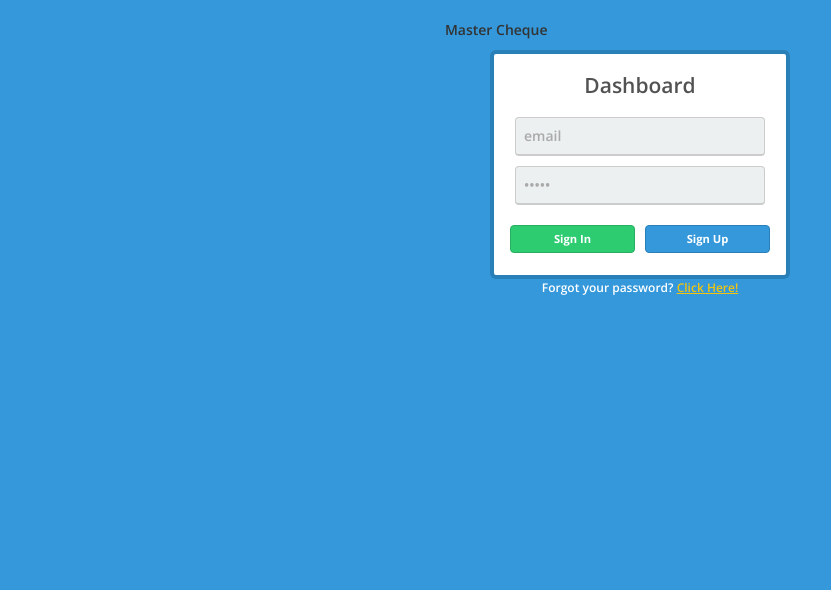
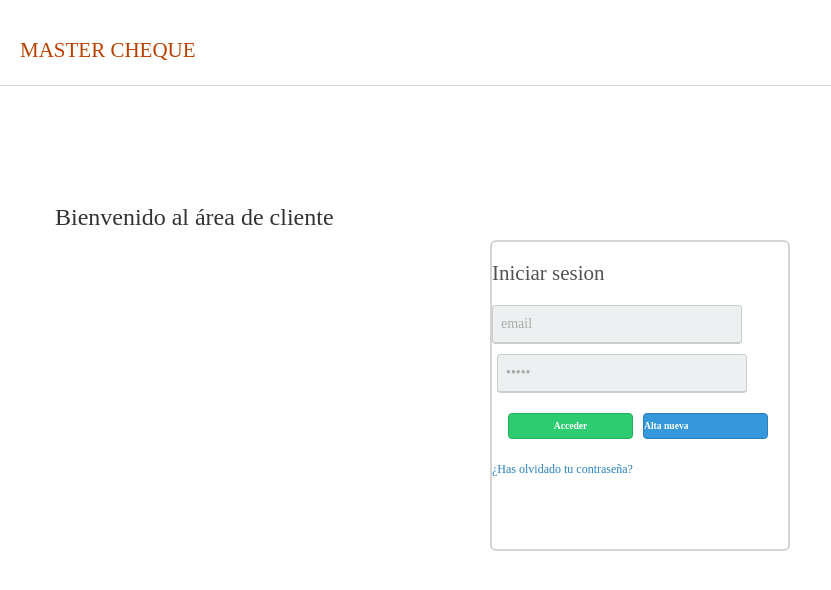
Before and after one commit to Dagefe/MasterCheck, a PHP site: page /html/login_cliente.html in a window 1280 px wide. Shown: the top 590 px of the page, without its empty margins (0-831 px from the left). Run offline with PHP 8.4, Linux system fonts and the light colour scheme; some libraries are stand-ins or nearby versions.

Commit message:
logincss

```diff
--- a/css/login_cliente.css
+++ b/css/login_cliente.css
@@ -1,17 +1,19 @@
 body{
-  font-family: 'Open Sans', sans-serif;
-  background:#3498db;
+  background-color: white;
+  font-family: lao mn;
   margin: 0 auto 0 auto;
-  width:100%;
-  text-align:center;
   margin: 20px 0px 20px 0px;
 }
 
-p{
+
+
+a{
   font-size:12px;
   text-decoration: none;
-  color:#ffffff;
+  color:#2980b9;
 }
+
+
 
 h1{
   font-size:1.5em;
@@ -24,10 +26,10 @@ h1{
   border-radius:6px;
   margin: 0 auto 0 auto;
   padding:0px 0px 70px 0px;
-  border: #2980b9 4px solid;
+  border: #D4D4D4 2px solid;
 }
 
-.email{
+.email, .contra{
   background:#ecf0f1;
   border: #ccc 1px solid;
   border-bottom: #ccc 2px solid;
@@ -37,6 +39,10 @@ h1{
   margin-top:10px;
   font-size:1em;
   border-radius:4px;
+}
+
+.contra{
+  margin-left: 5px;
 }
 
 .password{
@@ -88,3 +94,92 @@ h1{
 #btn2:hover{
 background:#3594D2;
 }
+
+
+
+
+
+/** CSS general **/
+
+hr {
+  width: : 4px;
+}
+
+.colorTitulo {
+  color: #b94000;
+  padding-left: 20px;
+  font-weight: bolder;
+  font-size: 10px;
+}
+.jumbotron {
+    background-color: white;
+    padding-top: 15px !important;
+    padding-right: 0px !important;
+    padding-left: 0px !important;
+}
+
+
+.row-index
+{
+  width: 75%;
+}
+
+/* Ajuste padding cabecera */
+.noPaddingLogin {
+  padding-left: 0px;
+}
+
+.noPaddingDirectorio {
+  padding-right: 0px;
+}
+
+.panelLogin {
+  border-radius: 0px;
+}
+
+/* Fin padding cabecera */
+
+/* Padding busqueda avanzada */
+
+.paddingBusquedaAvanzada {
+  padding-top: 15px;
+}
+
+/************** FIN ESTILOS ************/
+
+/** Medias queries **/
+
+@media screen and (min-width: 768px) {
+
+  .paddingBusquedaAvanzada {
+    padding-top: 0px;
+  }
+}
+
+@media screen and (max-width: 360px) {
+
+  .row {
+    margin-left: 0px;
+  }
+
+/** Medias queries con valores especificos **/
+
+@media only screen and (max-width: 360px) {
+
+.col-xs-offset-2 {
+  margin-left: 10.667%;
+}
+
+#login {
+  padding: 14px;
+}
+
+@media only screen and (max-width: 320px) {
+
+.col-xs-offset-2 {
+    margin-left: 5.667%;
+}
+
+#login {
+  margin-bottom: 20px;
+}
--- a/html/login_cliente.html
+++ b/html/login_cliente.html
@@ -19,43 +19,59 @@
   </head>
 
   <header>
-      <!-- Cabecera de la pagina -->
+
+  </header>
+
+
+  <body>
+
+    <section>
+
+      <!-- Logotipo -->
+      <div class="jumbotron">
+        <p class="colorTitulo text-left">MASTER CHEQUE</p>
+        <hr>
+      </div>
+    </section>
+
+        <div class="container">
+
           <div class="row">
-        <div class="col-xs-3 col-md-6 col-lg-9 noPaddingDirectorio">
-          <ol class="fondo">
-            Master Cheque
-          </ol>
+
+            <div class="col">
+
+              <h3> Bienvenido al área de cliente </h3>
+
             </div>
-        <!-- <div class="col-xs-9 col-md-6 col-lg-3 noPaddingLogin">
-          <div id="login" class="text-right">
-              <a href="html/login_cliente.html">¿Eres cliente?<span class="glyphicon glyphicon-minus"></span></a>
-              <a href="html/formularioEmpresa.html">¿Eres empresa?</a>
-          </div>
-        </div>
-      </div> -->
 
-      <!-- Fin cabecera de la pagina -->
-    </header>
-<body>
-  <link href='http://fonts.googleapis.com/css?family=Open+Sans:700,600' rel='stylesheet' type='text/css'>
+            <div class="col">
 
-<form method="post" action="index.html">
+              <form method="post" name="form">
+
                 <div class="box">
-<h1>Dashboard</h1>
+                  <h1>Iniciar sesion</h1>
 
                   <input type="email" name="email" value="email" onFocus="field_focus(this, 'email');" onblur="field_blur(this, 'email');" class="email" id="email" name="email" />
 
-<input type="password" name="email" value="email" onFocus="field_focus(this, 'email');" onblur="field_blur(this, 'email');" class="email" id="contra" name="contra" />
+                  <input type="password" name="email" value="email" onFocus="field_focus(this, 'email');" onblur="field_blur(this, 'email');" class="contra" id="contra" name="contra" />
 
-<a href="#"><div class="btn">Sign In</div></a> <!-- End Btn -->
 
-<a href="registro_cliente.html"><div id="btn2">Sign Up</div></a> <!-- End Btn2 -->
+                  <a href="ficha_cliente.html"><div class="btn">Acceder</div></a> <!-- End Btn -->
+
+                  <a href="registro_cliente.html"><div id="btn2">Alta nueva</div></a><br> <!-- End Btn2 -->
+
+                  <a href="registro_cliente.html">¿Has olvidado tu contraseña?</a>
 
                 </div> <!-- End Box -->
 
               </form>
 
-<p>Forgot your password? <u style="color:#f1c40f;">Click Here!</u></p>
+            </div>
+
+          </div>
+
+        </div>
+
 
     <script src="//ajax.googleapis.com/ajax/libs/jquery/1.9.0/jquery.min.js" type="text/javascript"></script>
 
--- a/index.html
+++ b/index.html
@@ -29,7 +29,7 @@
         </div>
         <div class="col-xs-9 col-md-6 col-lg-3 noPaddingLogin">
           <div id="login" class="text-right">
-              <a href="html/formularioCliente.html">¿Eres cliente?<span class="glyphicon glyphicon-minus"></span></a>
+              <a href="html/login_cliente.html">¿Eres cliente?<span class="glyphicon glyphicon-minus"></span></a>
               <a href="html/formularioEmpresa.html">¿Eres empresa?</a>
           </div>
         </div>
```
Also changed, not shown: html/ficha_cliente.html (added, +31 -0 lines), 2 other files. Lines whose indentation alone changed are shown as unchanged.
